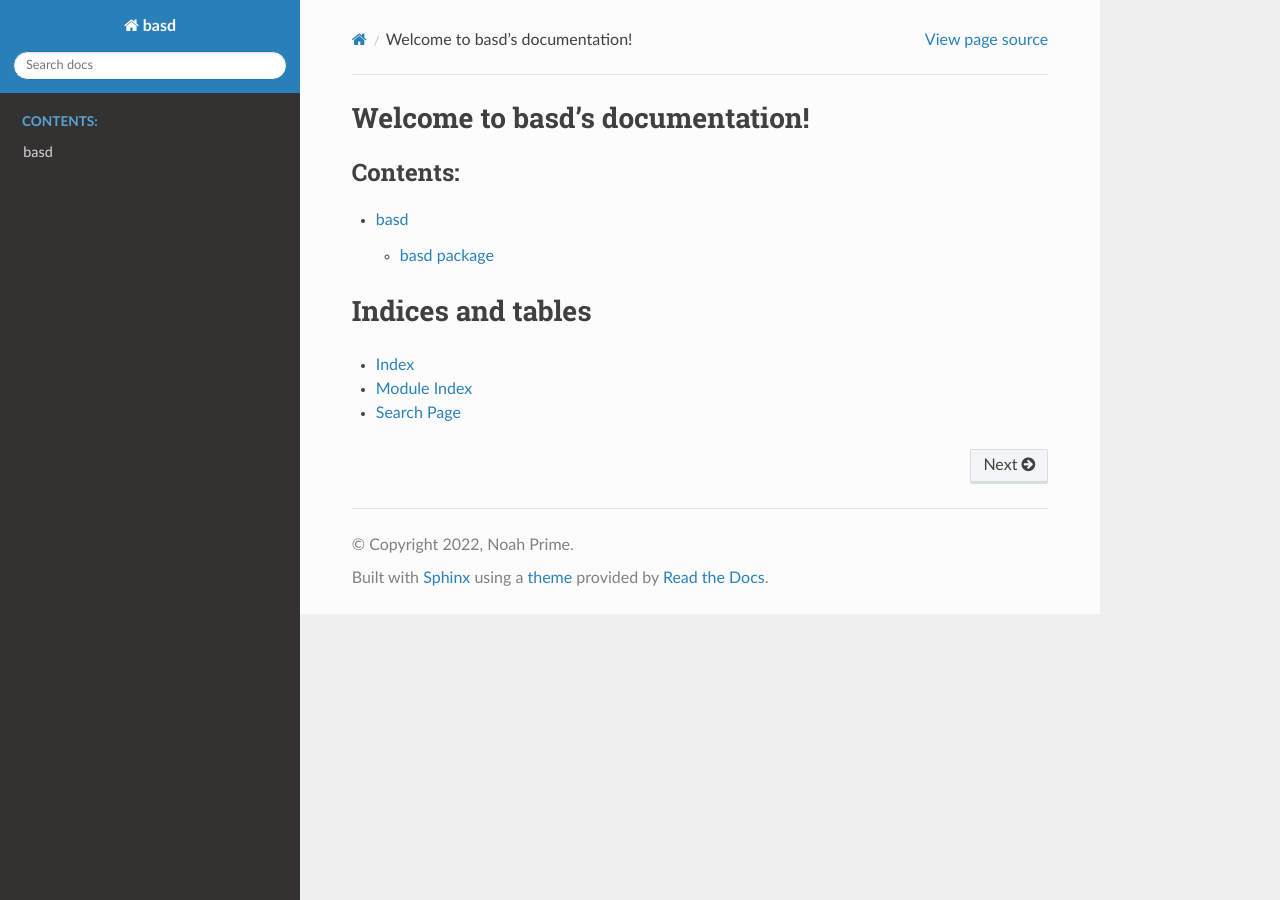
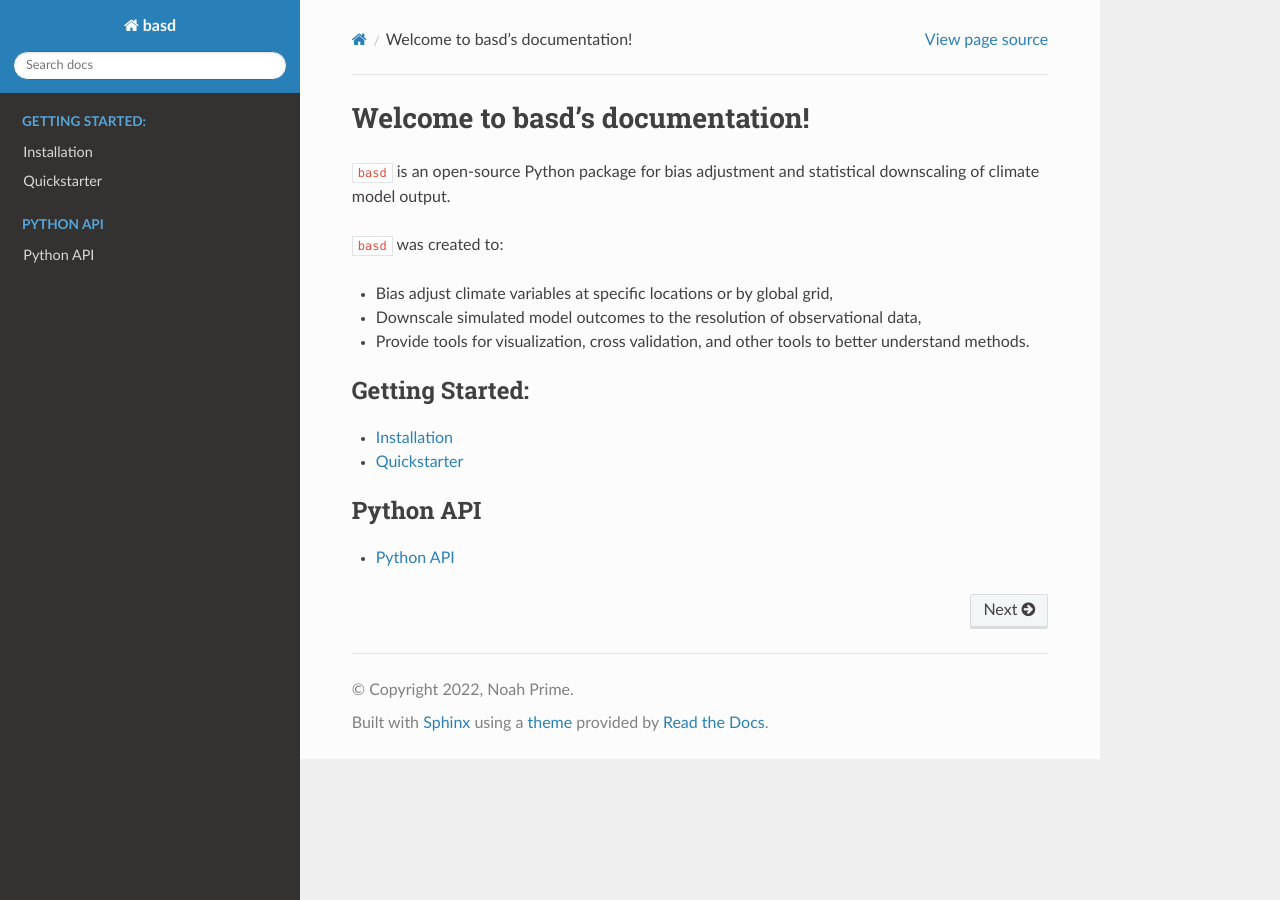
Before and after one commit to JGCRI/basd, a Sphinx documentation site: the page built from docs/source/index.rst, in a window 1280 px wide. Built offline with Sphinx 7.4.7 and the Read the Docs theme 2.0.0, drawn with Linux system fonts in a browser that asks for light colours.

Commit message:
Updating sphinx docs

```diff
--- a/basd/__init__.py
+++ b/basd/__init__.py
@@ -1,6 +1,5 @@
 from .bias_adjustment import *
 from .statistical_downscaling import *
-from .config import fake
 from .utils import *
 from .ba_params import *
 from .one_loc_output import *
--- a/docs/source/conf.py
+++ b/docs/source/conf.py
@@ -2,6 +2,13 @@
 #
 # For the full list of built-in configuration values, see the documentation:
 # https://www.sphinx-doc.org/en/master/usage/configuration.html
+
+import sys
+import os
+
+sys.path.insert(0, os.path.abspath('.'))
+sys.path.insert(0, os.path.abspath('../'))
+sys.path.insert(0, os.path.abspath('../../'))
 
 # -- Project information -----------------------------------------------------
 # https://www.sphinx-doc.org/en/master/usage/configuration.html#project-information
@@ -14,7 +21,16 @@ release = '0.0.0'
 # -- General configuration ---------------------------------------------------
 # https://www.sphinx-doc.org/en/master/usage/configuration.html#general-configuration
 
-extensions = ['sphinx.ext.autodoc']
+extensions = [
+    'sphinx.ext.autodoc',
+    'sphinx.ext.autosectionlabel',
+    'sphinx.ext.autosummary',
+    'sphinx.ext.duration',
+    'sphinx.ext.doctest',
+    'sphinx.ext.intersphinx',
+    'sphinx.ext.napoleon',
+    'sphinx.ext.viewcode',
+]
 
 templates_path = ['_templates']
 exclude_patterns = []
--- a/docs/source/index.rst
+++ b/docs/source/index.rst
@@ -6,17 +6,23 @@
 Welcome to basd's documentation!
 ================================
 
+``basd`` is an open-source Python package for bias adjustment and statistical downscaling of climate model output.
+
+``basd`` was created to:
+
+- Bias adjust climate variables at specific locations or by global grid,
+- Downscale simulated model outcomes to the resolution of observational data,
+- Provide tools for visualization, cross validation, and other tools to better understand methods.
+
 .. toctree::
-   :maxdepth: 2
-   :caption: Contents:
+   :maxdepth: 1
+   :caption: Getting Started:
 
-   modules
+   getting-started/installation
+   getting-started/quickstarter
 
+.. toctree::
+   :maxdepth: 1
+   :caption: Python API
 
-
-Indices and tables
-==================
-
-* :ref:`genindex`
-* :ref:`modindex`
-* :ref:`search`
+   reference/api
```
Also changed, not shown: docs/source/basd.rst (deleted, +0 -69 lines), docs/source/basd.tests.rst (deleted, +0 -21 lines), docs/source/getting-started/installation.rst (added, +21 -0 lines), docs/source/getting-started/quickstarter.rst (added, +113 -0 lines), docs/source/modules.rst (deleted, +0 -7 lines), docs/source/reference/api.rst (added, +35 -0 lines).
